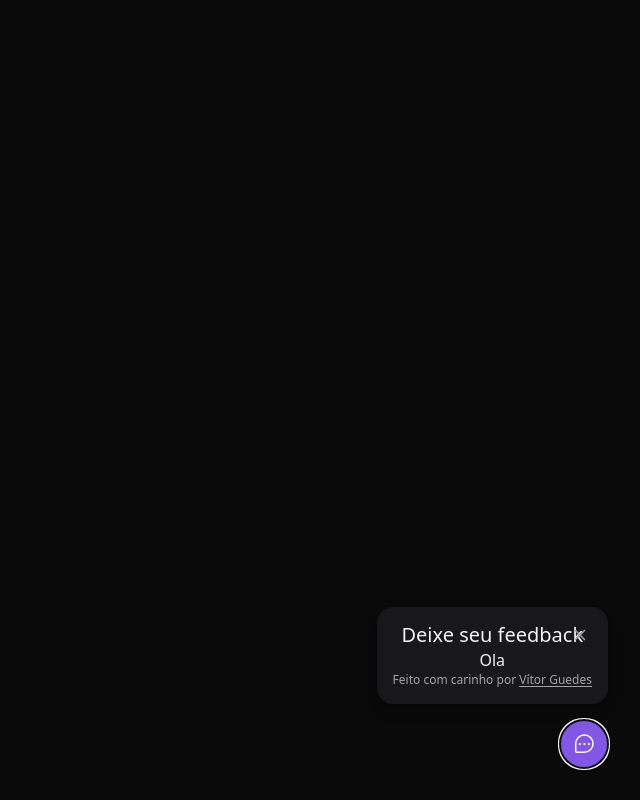
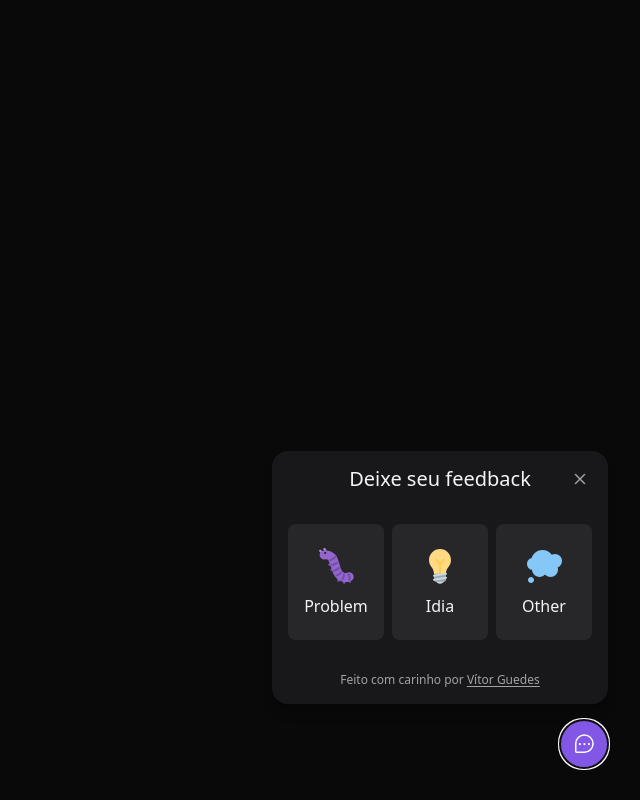
Before and after one commit to vitorjobs/rocket_NlwWidget, a React (Vite) app in the folder web/: page / in a window 1280 px wide. Both pictures are taken after a click on the button "Feedback". Shown: the whole page, without its empty margins (640-1280 px from the left). Built offline with nearby package versions, Linux system fonts and the light colour scheme.

Commit message:
style: style of component button

```diff
--- a/web/src/components/WidgetForm.tsx
+++ b/web/src/components/WidgetForm.tsx
@@ -1,4 +1,31 @@
 import { CloseButton } from "./CloseButton";
+import bugImageUrl from '../assets/bug.svg'
+import ideaImageUrl from '../assets/idea.svg';
+import thoughtImageUrl from '../assets/thought.svg';
+
+const feedbackTypes = {
+  BUG: {
+    title: 'Problem',
+    image: {
+        source: bugImageUrl,
+        alt: 'Imagem de um inseto'
+    }
+  },
+  IDEA: {
+    title: 'Idia',
+    image: {
+        source: ideaImageUrl,
+        alt: 'Imagem de uma lâmpada'
+    }
+  },
+  OTHER: {
+    title: 'Other',
+    image: {
+        source: thoughtImageUrl,
+        alt: 'Imagem de um balão de pensamento'
+    }
+  },
+  }
 
 export function WidgetForm(){
   return (
@@ -11,7 +38,25 @@
       <CloseButton/>
       </header>
 
-        <p> Ola</p>
+       <div className="flex py-8 gap-2 w-full">
+        {
+          Object.entries(feedbackTypes).map(([key, value]) => {
+
+            return (
+              <button
+              key={key}
+              className="bg-zinc-800 rounded-lg py-5 w-24 flex-1 flex flex-col items-center gap-2 border-2 border-transparent hover:border-brand-500 focus:border-brand-500 focus:outline-none"
+              // onClick={}
+              type="button"
+              >
+                <img src={value.image.source} alt={value.image.alt}></img>
+                <span>{value.title}</span>
+              </button>
+            )
+          })
+        }
+
+       </div>
 
       <footer className="text-xs text-neutral-400">
         Feito com carinho por <a
```
